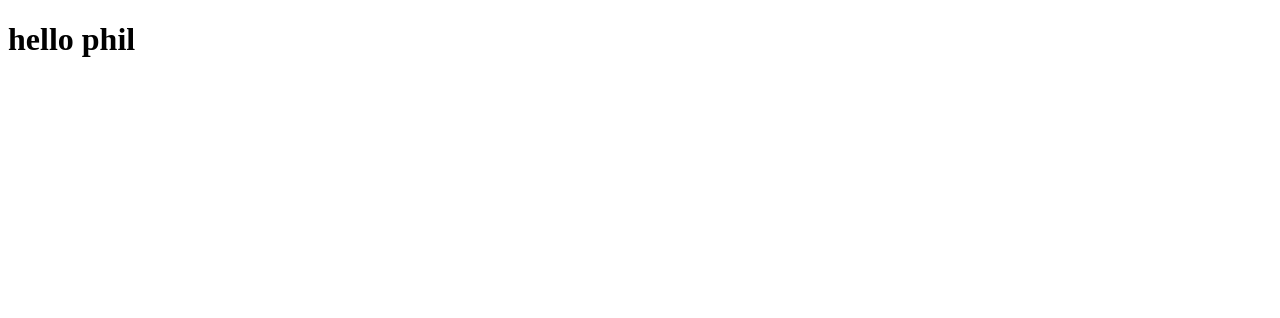
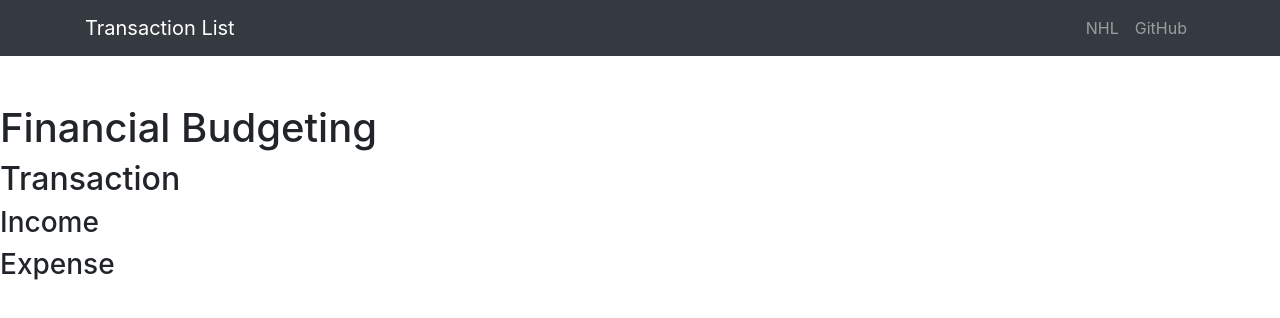
Before and after one commit to phillippavlich/Mern_Stack_Financial_App, a React (Create React App) app in the folder client/: page / in a window 1280 px wide. Shown: the top 318 px of the page. Built offline with nearby package versions, Linux system fonts and the light colour scheme.

Commit message:
Front End NavBar
I have now added some basic React Components for NavBar.

```diff
--- a/client/package.json
+++ b/client/package.json
@@ -3,9 +3,13 @@
   "version": "0.1.0",
   "private": true,
   "dependencies": {
+    "bootstrap": "^4.1.3",
     "react": "^16.5.0",
     "react-dom": "^16.5.0",
-    "react-scripts": "1.1.5"
+    "react-scripts": "1.1.5",
+    "react-transition-group": "^2.4.0",
+    "reactstrap": "^6.4.0",
+    "uuid": "^3.3.2"
   },
   "scripts": {
     "start": "react-scripts start",
--- a/client/src/App.js
+++ b/client/src/App.js
@@ -1,11 +1,17 @@
 import React, { Component } from 'react';
 import './App.css';
+import 'bootstrap/dist/css/bootstrap.min.css';
+import AppNavBar from './components/AppNavBar'
 
 class App extends Component {
   render() {
     return (
       <div className="App">
-        <h1>hello phil</h1>
+        <AppNavBar />
+        <h1>Financial Budgeting</h1>
+        <h2>Transaction</h2>
+        <h3>Income</h3>
+        <h3>Expense</h3>
       </div>
     );
   }
--- /dev/null
+++ b/client/src/components/AppNavBar.js
@@ -0,0 +1,68 @@
+import React, {Component} from 'react';
+import {
+  Collapse,
+  Navbar,
+  NavbarToggler,
+  NavbarBrand,
+  Nav,
+  NavItem,
+  NavLink,
+  Container
+
+} from 'reactstrap';
+
+class AppNavBar extends Component {
+	/*
+	constructor(props){
+		super(props);
+	}
+	*/
+	state = {
+		isOpen: false
+	}
+
+	//bind this function to the class
+	//this.toggle=this.toggle.bind(this); //alternative
+
+	toggle =() => {
+		this.setState({
+			isOpen: !this.state.isOpen
+		});
+	}
+
+	render (){
+		return(
+			<div>
+				{/*brackets forces it to be treated like vanilla javascript instead of JSX */}
+				<Navbar color="dark" dark expand="sm" className="mb-5">{/*expand->on small screens for drop down Nav Bar !!!!! response margin bottom 5*/}
+					<Container>
+						<NavbarBrand href="/">Transaction List</NavbarBrand>
+						<NavbarToggler onClick={this.toggle} />
+						<Collapse isOpen={this.state.isOpen} navbar>
+							<Nav className="ml-auto" navbar>
+								<NavItem>
+									<NavLink href="https://www.nhl.com/">NHL</NavLink>
+								</NavItem>
+								<NavItem>
+									<NavLink href="https://github.com/phillippavlich/Mern_Stack_Financial_App">GitHub</NavLink>
+								</NavItem>
+							</Nav>
+						</Collapse>
+					</Container>
+				</Navbar>
+			</div>
+			);
+	}
+
+}
+
+/*
+toggle(){
+	this.setState({
+		isOpen: !this.state.isOpen
+	});
+
+}
+*/
+
+export default AppNavBar;
```
Also changed, not shown: 1 other file (tests, documents, lock files or other folders).
